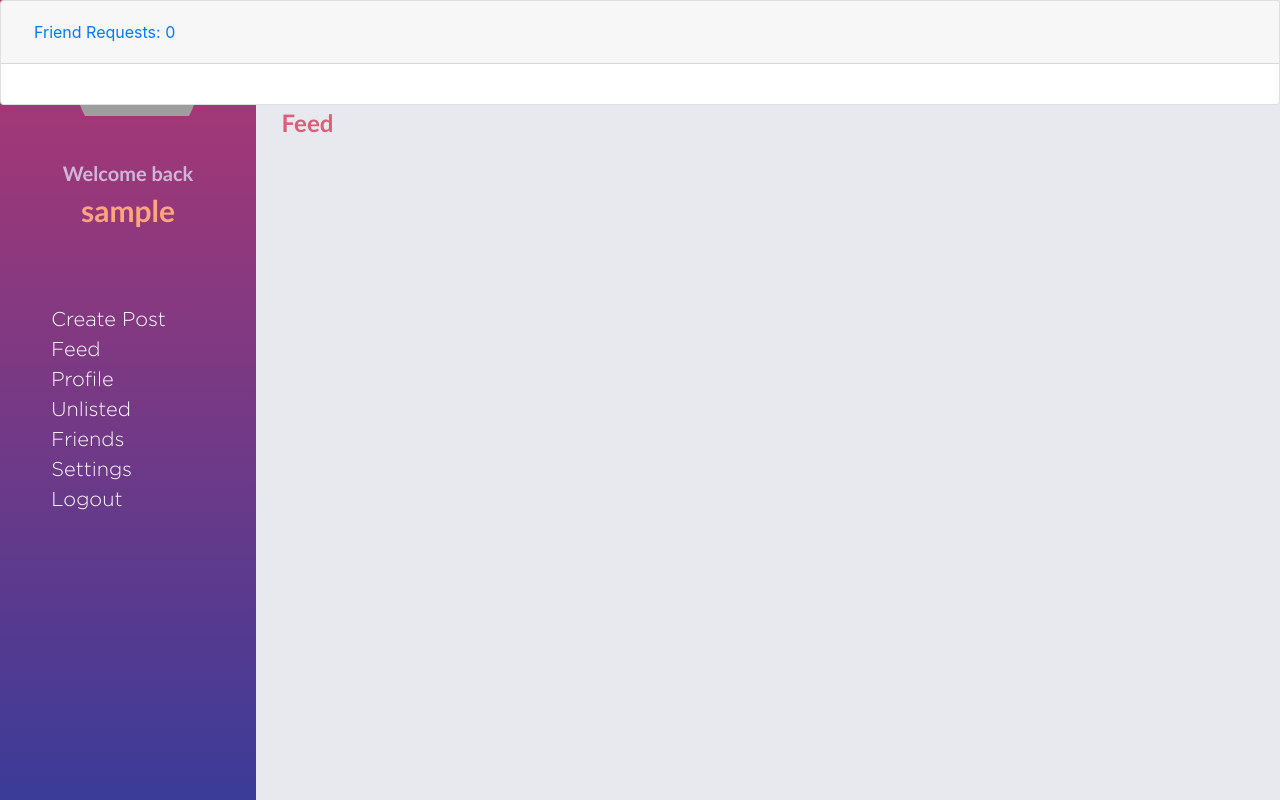
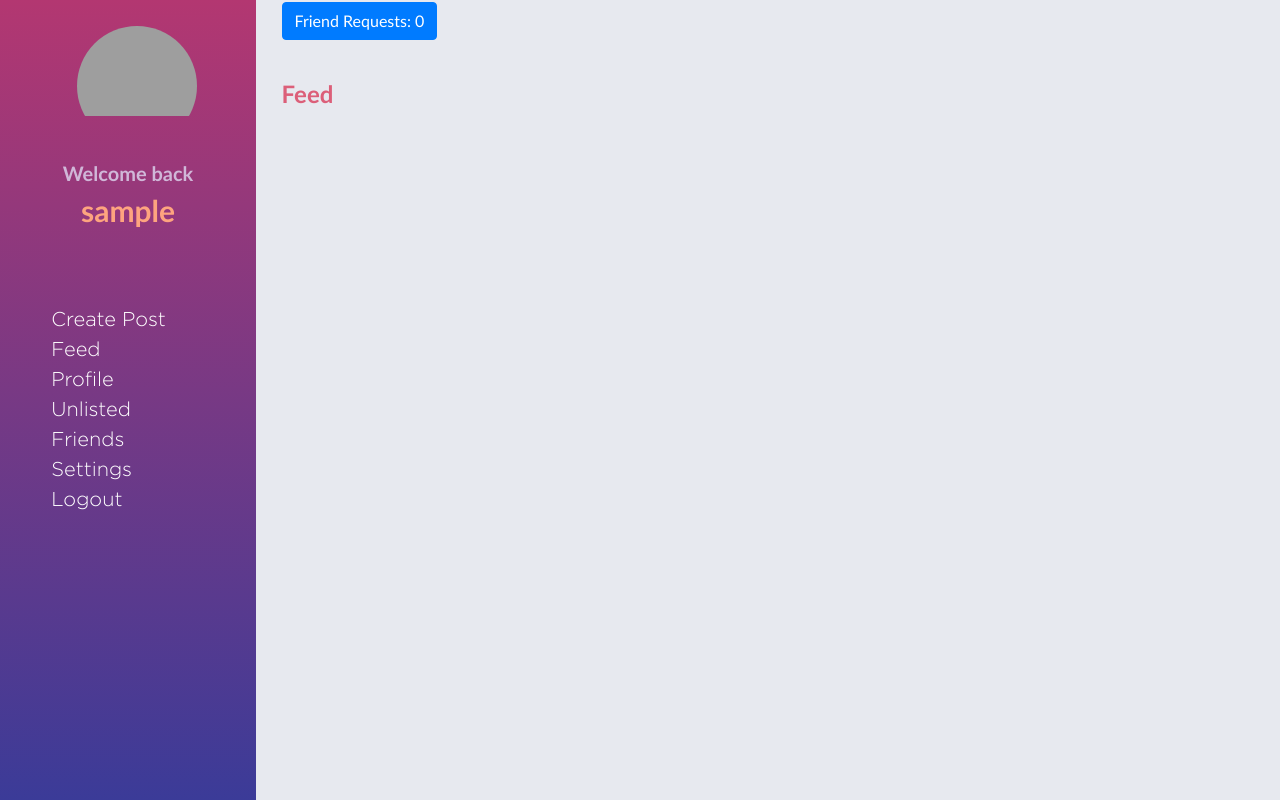
Before and after one commit to CMPUT404ProjectTeam2021W/CMPUT404W21, a Django app: page /feed/ in a window 1280 px wide. Run offline with Django 3.2, Linux system fonts and the light colour scheme; the visitor is signed in with stand-in values (Sample User, id 1); data that the repository does not hold is empty; some libraries are stand-ins or nearby versions; grey boxes are pictures that could not be loaded.

Commit message:
Fixed button layout for friend request.

```diff
--- a/mysite/socialdist/templates/socialdist/base.html
+++ b/mysite/socialdist/templates/socialdist/base.html
@@ -26,6 +26,9 @@
      <script type="text/javascript" src="{% static 'socialdist/js/unlikeToggle.js' %}"></script>
      <script type="text/javascript" src="{% static 'socialdist/js/acceptRequestToggle.js' %}"></script>
      <script type="text/javascript" src="{% static 'socialdist/js/rejectRequestToggle.js' %}"></script>
+     <script src="https://ajax.googleapis.com/ajax/libs/jquery/3.5.1/jquery.min.js"></script>
+     <script src="https://cdnjs.cloudflare.com/ajax/libs/popper.js/1.16.0/umd/popper.min.js"></script>
+     <script src="https://maxcdn.bootstrapcdn.com/bootstrap/4.5.2/js/bootstrap.min.js"></script>
 
      <script>
            particlesJS.load('particles-js', '{% static 'socialdist/js/particles.json' %}', function(){
--- a/mysite/socialdist/templates/socialdist/feed.html
+++ b/mysite/socialdist/templates/socialdist/feed.html
@@ -27,18 +27,13 @@
 
   </div>
 
+
+  <div class="feed-section">
     <div class="friend_request_section" id="accordion">
-    <div class="card">
-      <div class="card-header" id="headingOne">
-        <h5 class="mb-0">
-          <button class="btn btn-link" type="button" data-toggle="collapse" data-target="#requests" aria-expanded="true" aria-controls="collapseOne">
-            Friend Requests: {{friend_requests|length}}
-          </button>
-        </h5>
-      </div>
-
-      <div id="requests" class="collapse show" aria-labelledby="headingOne" data-parent="#accordion">
-        <div class="card-body">
+      <button type="button" class="btn btn-primary" data-toggle="collapse" data-target="#requests">Friend Requests: {{friend_requests|length}}</button>
+      <br>
+      <br>
+      <div id="requests" class="collapse">
         <div class="col-md-6">
           {% for friend_request in friend_requests %}
           <div class="friend-requests">
@@ -54,10 +49,6 @@
       </div>
     </div>
   </div>
-    </div>
-  </div>
-
-  <div class="feed-section">
     <span>Feed</span>
     <br>
     <br>
```
Lines whose indentation alone changed are shown as unchanged.
